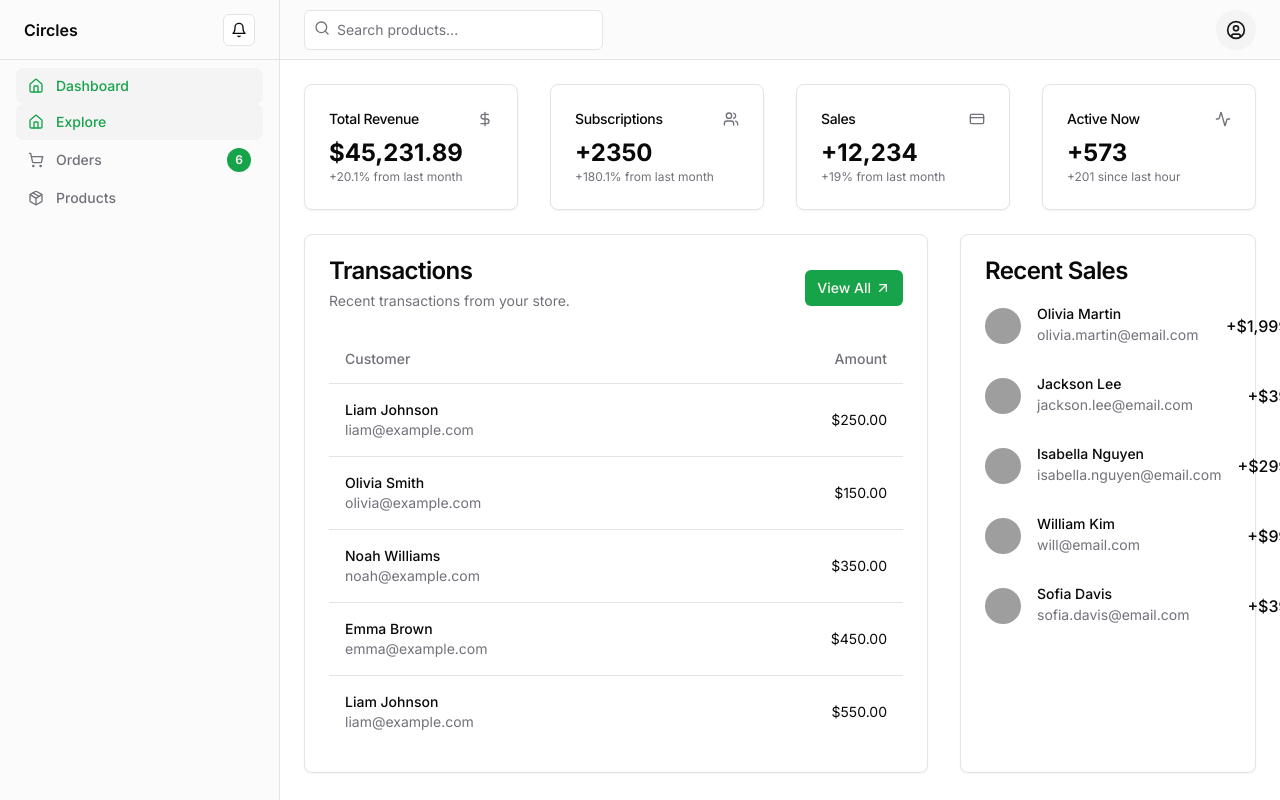
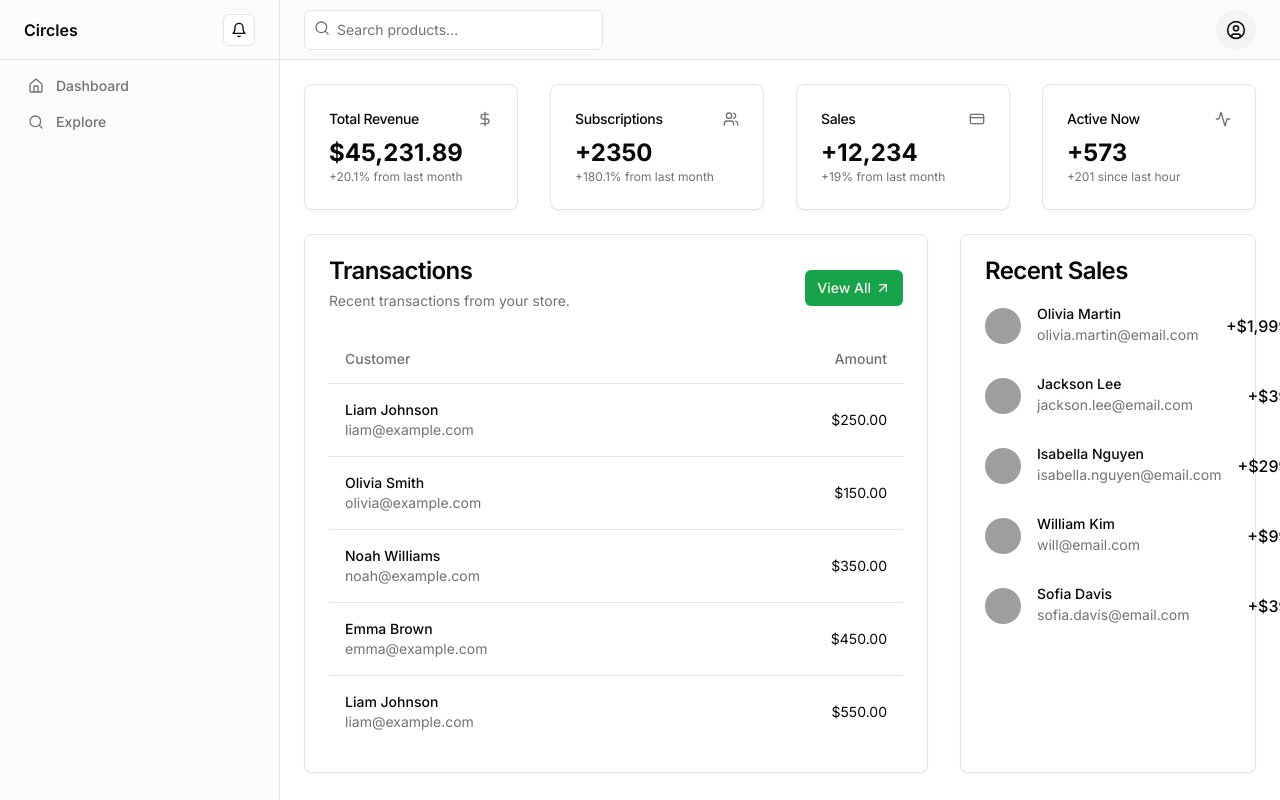
Before and after one commit to t-yaginuma/circles, a Next.js app: page /dashboard in a window 1280 px wide. Shown: the top 800 px of the page. Built offline with nearby package versions, Linux system fonts and the light colour scheme; grey boxes are pictures that could not be loaded.

Commit message:
update components

```diff
--- /dev/null
+++ b/src/components/circles/CsAlert.tsx
@@ -0,0 +1,42 @@
+import {
+  AlertDialog,
+  AlertDialogAction,
+  AlertDialogCancel,
+  AlertDialogContent,
+  AlertDialogDescription,
+  AlertDialogFooter,
+  AlertDialogHeader,
+  AlertDialogTitle,
+  AlertDialogTrigger,
+} from "@/components/ui/alert-dialog";
+
+type Props = {
+  triggerText: string;
+};
+
+const CsAlert = (props: Props) => {
+  const { triggerText } = props;
+
+  return (
+    <>
+      <AlertDialog>
+        <AlertDialogTrigger>{triggerText}</AlertDialogTrigger>
+        <AlertDialogContent>
+          <AlertDialogHeader>
+            <AlertDialogTitle>Are you absolutely sure?</AlertDialogTitle>
+            <AlertDialogDescription>
+              This action cannot be undone. This will permanently delete your
+              account and remove your data from our servers.
+            </AlertDialogDescription>
+          </AlertDialogHeader>
+          <AlertDialogFooter>
+            <AlertDialogCancel>Cancel</AlertDialogCancel>
+            <AlertDialogAction>Continue</AlertDialogAction>
+          </AlertDialogFooter>
+        </AlertDialogContent>
+      </AlertDialog>
+    </>
+  );
+};
+
+export { CsAlert };
--- a/src/components/circles/CsHeading.tsx
+++ b/src/components/circles/CsHeading.tsx
@@ -1,6 +1,6 @@
 type Props = {
   heading: string;
-  description: string;
+  description?: string;
   level?: "h1";
 };
 
@@ -13,7 +13,7 @@ const CsHeading = (props: Props) => {
         {heading}
       </h1>
       {description && (
-        <p className="text-sm text-muted-foreground">{description}</p>
+        <p className="text-sm text-muted-foreground mt-2">{description}</p>
       )}
     </div>
   );
--- /dev/null
+++ b/src/components/circles/CsLoader.tsx
@@ -0,0 +1,20 @@
+import { cn } from "@/lib/utils";
+import { Loader2 } from "lucide-react";
+
+type Props = {
+  className?: string;
+};
+
+const CsLoader = (props: Props) => {
+  const { className } = props;
+
+  return (
+    <div className="w-full h-hull relative flex justify-center items-center">
+      <Loader2
+        className={cn("h-8 w-8 text-primary/60 animate-spin", className)}
+      />
+    </div>
+  );
+};
+
+export { CsLoader };
--- a/src/components/circles/CsProfile.tsx
+++ b/src/components/circles/CsProfile.tsx
@@ -6,7 +6,7 @@ import {
   DropdownMenuSeparator,
   DropdownMenuTrigger,
 } from "@/components/ui/dropdown-menu";
-
+import Link from "next/link";
 import { CircleUser } from "lucide-react";
 
 import { Button } from "@/components/ui/button";
@@ -31,10 +31,13 @@ const CsProfile = (props: Props) => {
         <DropdownMenuContent align="end">
           <DropdownMenuLabel>My Account</DropdownMenuLabel>
           <DropdownMenuSeparator />
-          <DropdownMenuItem>Settings</DropdownMenuItem>
-          <DropdownMenuItem>Support</DropdownMenuItem>
+          <DropdownMenuItem>
+            <Link href="/settings">Settings</Link>
+          </DropdownMenuItem>
           <DropdownMenuSeparator />
-          <DropdownMenuItem>Logout</DropdownMenuItem>
+          <DropdownMenuItem>
+            <Link href="/logout">Logout</Link>
+          </DropdownMenuItem>
         </DropdownMenuContent>
       </DropdownMenu>
     </>
--- a/src/components/circles/CsSidebar.tsx
+++ b/src/components/circles/CsSidebar.tsx
@@ -1,43 +1,28 @@
-import Link from "next/link";
-import { Home, LineChart, Package, ShoppingCart, Users } from "lucide-react";
+import { Home, Search } from "lucide-react";
+import { CsSidebarItem } from "@/components/circles/CsSidebarItem";
 
-import { Badge } from "@/components/ui/badge";
+type Props = {
+  currentPage: CurrentPage;
+};
 
-const CsSidebar = () => {
+const CsSidebar = (props: Props) => {
+  const { currentPage } = props;
   return (
     <>
       <nav className="grid items-start px-2 text-sm font-medium lg:px-4">
-        <Link
+        <CsSidebarItem
           href="/dashboard"
-          className="flex items-center gap-3 rounded-lg bg-muted px-3 py-2 text-primary transition-all hover:text-primary"
-        >
-          <Home className="h-4 w-4" />
-          Dashboard
-        </Link>
-        <Link
+          text="Dashboard"
+          isCurrent={currentPage === "dashboard"}
+          icon={<Home className="h-4 w-4" />}
+        />
+
+        <CsSidebarItem
           href="/explore"
-          className="flex items-center gap-3 rounded-lg bg-muted px-3 py-2 text-primary transition-all hover:text-primary"
-        >
-          <Home className="h-4 w-4" />
-          Explore
-        </Link>
-        <Link
-          href="#"
-          className="flex items-center gap-3 rounded-lg px-3 py-2 text-muted-foreground transition-all hover:text-primary"
-        >
-          <ShoppingCart className="h-4 w-4" />
-          Orders
-          <Badge className="ml-auto flex h-6 w-6 shrink-0 items-center justify-center rounded-full">
-            6
-          </Badge>
-        </Link>
-        <Link
-          href="#"
-          className="flex items-center gap-3 rounded-lg px-3 py-2 text-muted-foreground transition-all hover:text-primary"
-        >
-          <Package className="h-4 w-4" />
-          Products{" "}
-        </Link>
+          text="Explore"
+          isCurrent={currentPage === "explore"}
+          icon={<Search className="h-4 w-4" />}
+        />
       </nav>
     </>
   );
--- /dev/null
+++ b/src/components/circles/CsSidebarItem.tsx
@@ -0,0 +1,39 @@
+import Link from "next/link";
+import { Home, LineChart, Package, ShoppingCart, Users } from "lucide-react";
+
+import { Badge } from "@/components/ui/badge";
+import classNames from "classnames";
+
+type Props = {
+  href: string;
+  text: string;
+  icon?: React.ReactNode;
+  isCurrent?: boolean;
+  badge?: number;
+};
+
+const CsSidebarItem = (props: Props) => {
+  const { href, text, icon, isCurrent, badge } = props;
+
+  return (
+    <>
+      <Link
+        href={href}
+        className={classNames(
+          "flex items-center gap-3 rounded-lg  px-3 py-2 transition-all hover:text-primary",
+          isCurrent ? "bg-muted text-primary" : "text-muted-foreground"
+        )}
+      >
+        {icon && icon}
+        {text}
+        {badge && (
+          <Badge className="ml-auto flex h-6 w-6 shrink-0 items-center justify-center rounded-full">
+            {badge}
+          </Badge>
+        )}
+      </Link>
+    </>
+  );
+};
+
+export { CsSidebarItem };
```
